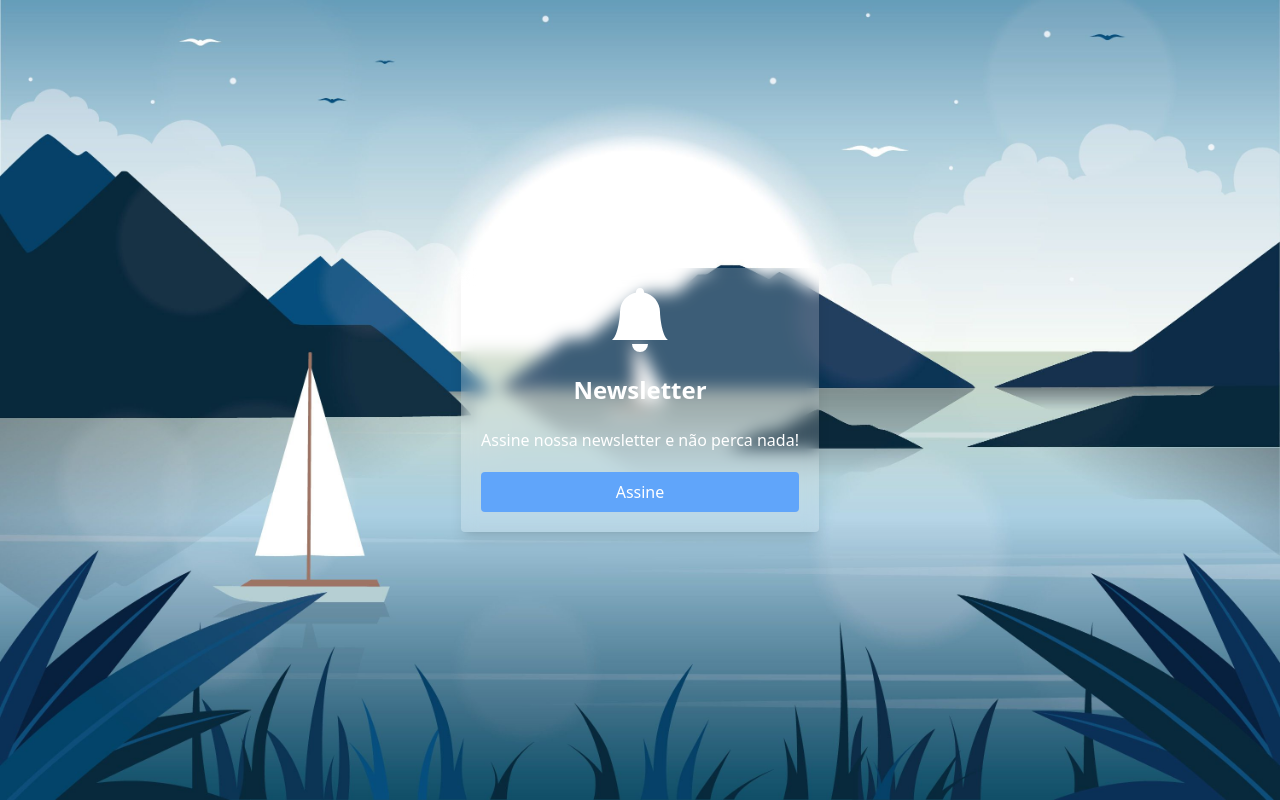
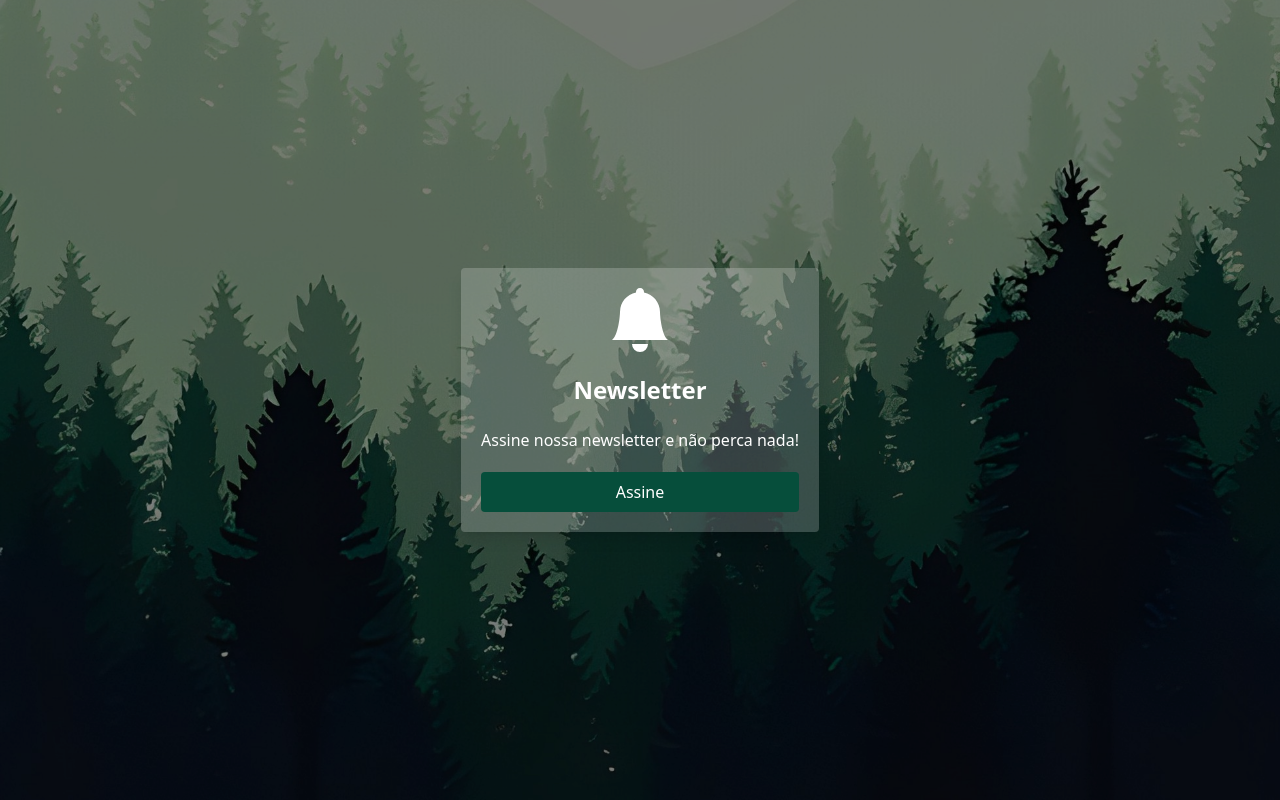
Before and after one commit to TavoOliveira/tailwindcss_newsletter, a plain HTML site: page index.html in a window 1280 px wide. Drawn offline with nearby package versions, Linux system fonts and the light colour scheme.

Commit message:
Modificado

```diff
--- a/index.html
+++ b/index.html
@@ -11,7 +11,7 @@
       theme: {
         extend: {
           backgroundImage: {
-            paisagem: "url('./fundo.jpeg')",
+            paisagem: "url('./fundo.jpg')",
           }
         }
       }
@@ -22,14 +22,14 @@
 
 </head>
 
-<body class="bg-cover bg-bottom bg-no-repeat bg-paisagem h-screen flex justify-center items-center">
+<body class="bg-cover bg-bottom backdrop-brightness-50 bg-no-repeat bg-paisagem h-screen flex justify-center items-center">
   <div class="flex flex-col items-center text-white gap-5 p-5 backdrop-blur bg-white bg-opacity-20 shadow-lg rounded">
     <svg xmlns="http://www.w3.org/2000/svg" width="64" height="64" fill="currentColor" class="bi bi-bell-fill" viewBox="0 0 16 16">
       <path d="M8 16a2 2 0 0 0 2-2H6a2 2 0 0 0 2 2zm.995-14.901a1 1 0 1 0-1.99 0A5.002 5.002 0 0 0 3 6c0 1.098-.5 6-2 7h14c-1.5-1-2-5.902-2-7 0-2.42-1.72-4.44-4.005-4.901z" />
     </svg>
     <p class="font-bold text-[24px]">Newsletter</p>
     <p class="text-base text-center">Assine nossa newsletter e não perca nada!</p>
-    <button class="bg-blue-400 w-full p-2 rounded">Assine</button>
+    <button class="bg-emerald-900 w-full p-2 rounded">Assine</button>
   </div>
 </body>
 
```
Also changed, not shown: fundo.jpeg (deleted), fundo.jpg (added).
